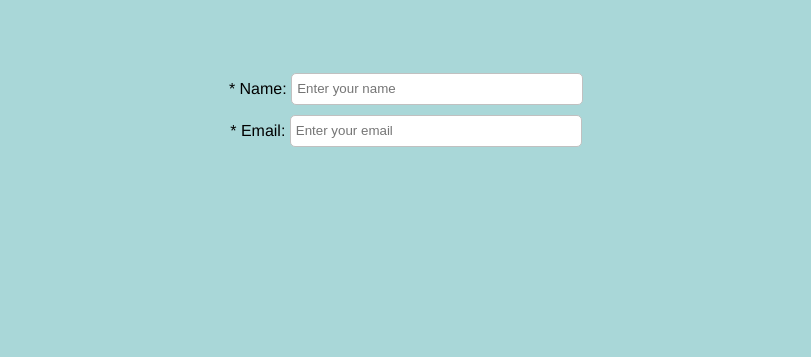
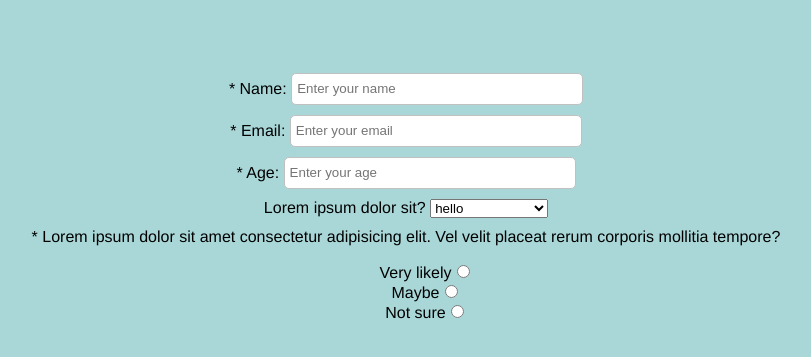
Before and after one commit to xzhu0706/SurveyForm, a plain HTML site: page index.html in a window 1280 px wide. Shown: the part 101-458 px from the top of the page, without its empty margins (234-1045 px from the left). Drawn offline with Linux system fonts and the light colour scheme.

Commit message:
added more fields

```diff
--- a/index.html
+++ b/index.html
@@ -12,12 +12,38 @@
 	<p id="description">This is a dumb survey form</p>
 	<form id="survey-form">
 		<div class="form-item">
-			<label class="label" for="name">* Name: </label>
-			<input type="text" name="name" class="input-field" placeholder="Enter your name" required>
+			<label class="label" id="name-label" for="name">* Name: </label>
+			<input type="text" name="name" id="name" class="input-field" placeholder="Enter your name" required>
 		</div>
 		<div class="form-item">
-			<label class="label" for="email">* Email: </label>
-			<input type="text" name="email" class="input-field" placeholder="Enter your email" required>
+			<label class="label" id="email-label" for="email">* Email: </label>
+			<input type="text" name="email" id="email" class="input-field" placeholder="Enter your email" required>
+		</div>
+		<div class="form-item">
+			<label class="label" id="number-label" for="age">* Age: </label>
+			<input type="number" name="age" id="number" min="1" max="130" class="input-field" placeholder="Enter your age" required>
+		</div>
+		<div class="form-item">
+			<label class=label for="lorem1">Lorem ipsum dolor sit?</label>
+			<select id="dropdown" name="lorem1" class="dropdown">
+				<option disabled value>Select an option</option>
+				<option value="hello">hello</option>
+				<option value="world">world</option>
+			</select>
+		</div>
+		<div class="form-item">
+			<label for="lorem2">* Lorem ipsum dolor sit amet consectetur adipisicing elit. Vel velit placeat rerum corporis mollitia tempore?</label>
+			<ul style="list-style: none;">
+				<li class="radio">
+					<label>Very likely<input name="radio-buttons" value="1" type="radio"></label>
+				</li>
+				<li class="radio">
+					<label>Maybe<input name="radio-buttons" value="2" type="radio"></label>
+				</li>
+				<li class="radio">
+					<label>Not sure<input name="radio-buttons" value="3" type="radio"></label>
+				</li>
+			</ul>
 		</div>
 	</form>
 </body>
```
